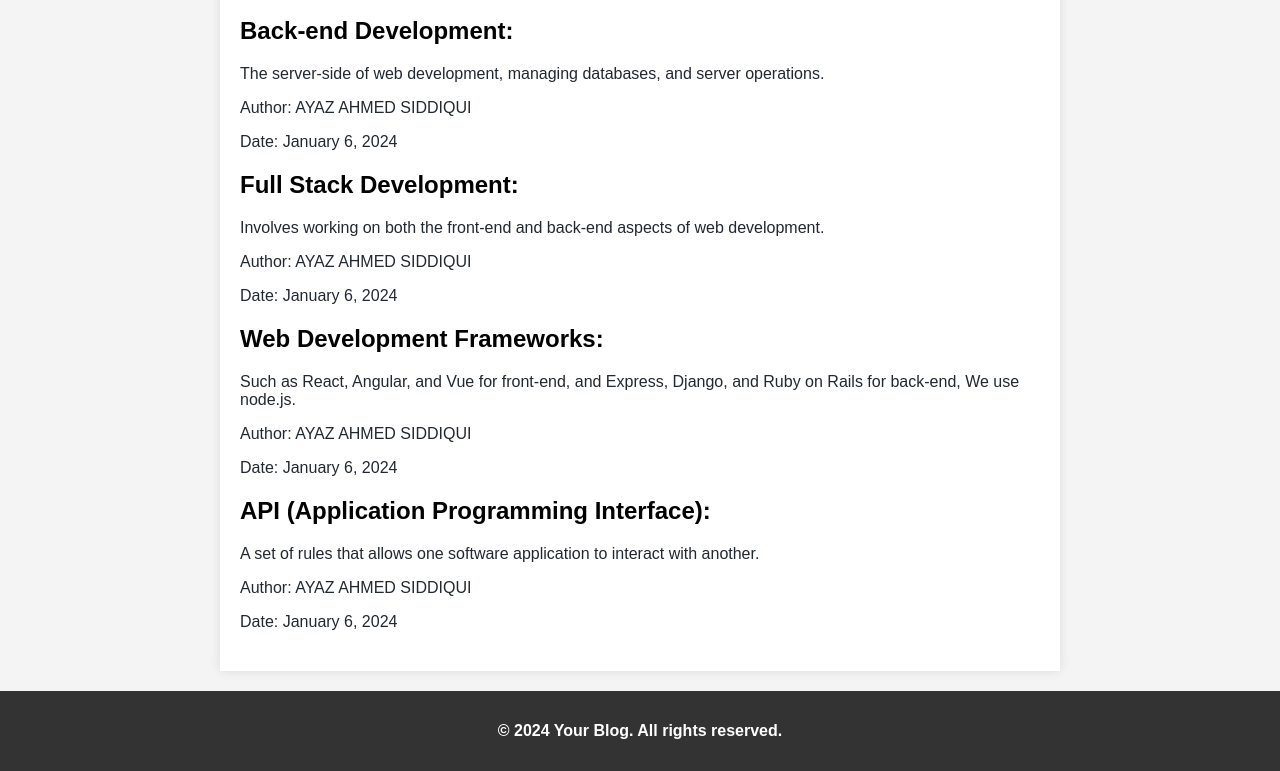
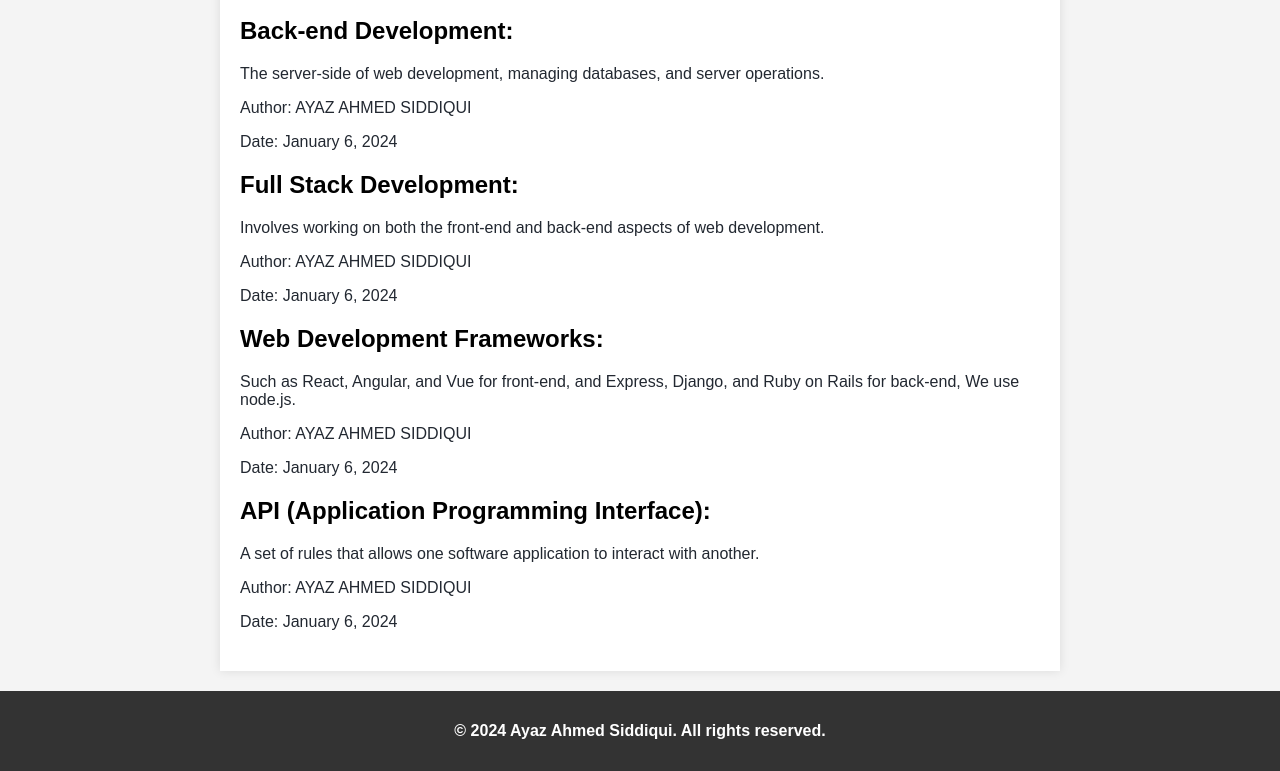
Before and after one commit to jacksparrow2929/My-website, a plain HTML site: page home.html in a window 1280 px wide. Shown: the part 1104-1875 px from the top of the page. Drawn offline with Linux system fonts and the light colour scheme.

Commit message:
Update home.html

```diff
--- a/home.html
+++ b/home.html
@@ -88,7 +88,7 @@
         </article>
     </main>
     <footer>
-        <h4>&copy; 2024 Your Blog. All rights reserved.</h4>
+        <h4>&copy; 2024 Ayaz Ahmed Siddiqui. All rights reserved.</h4>
     </footer>
   </body>
 </html>
```
